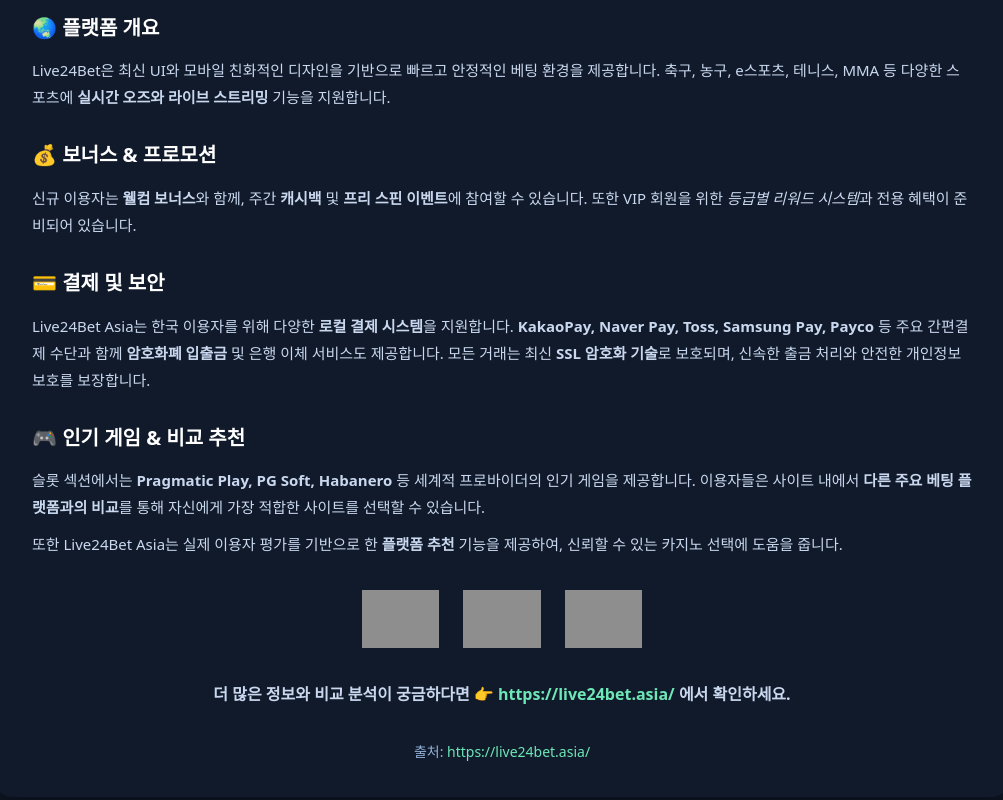
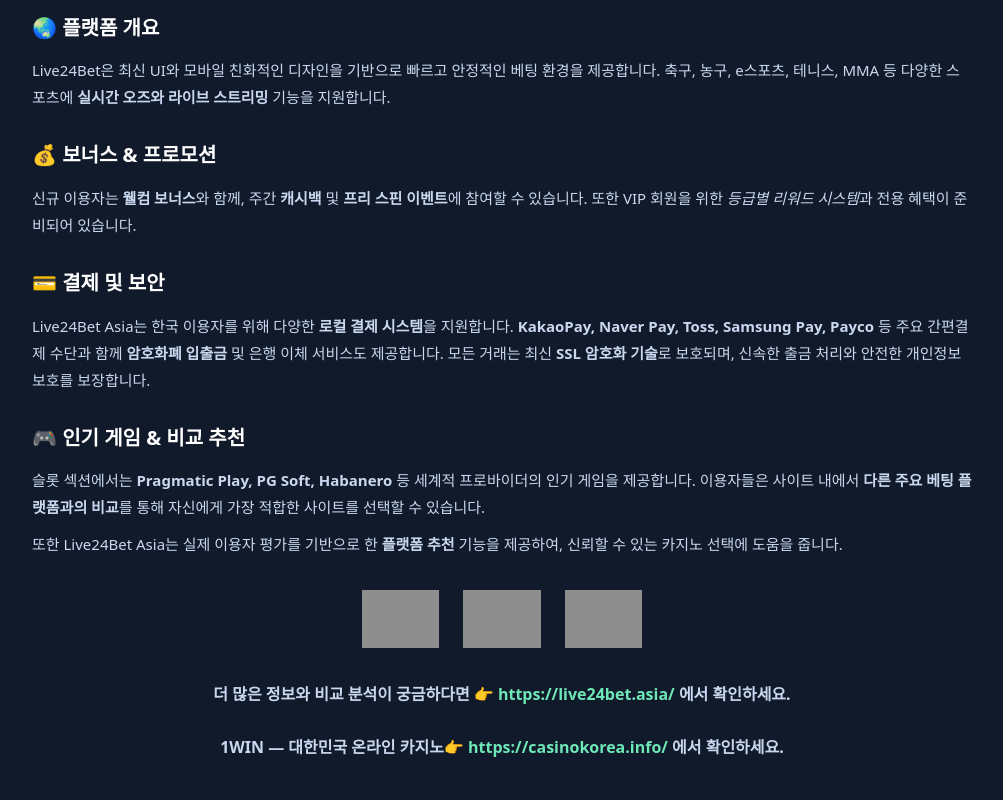
Before and after one commit to valeriistovba3-lgtm/live24bet.asia, a plain HTML site: page index.html in a window 1280 px wide. Shown: the part 728-1528 px from the top of the page, without its empty margins (138-1141 px from the left). Drawn offline with Linux system fonts and the light colour scheme; grey boxes are pictures that could not be loaded.

Commit message:
Update index.html

```diff
--- a/index.html
+++ b/index.html
@@ -75,9 +75,10 @@
     <p style="text-align:center;font-weight:600;font-size:16px;margin-top:24px">
       더 많은 정보와 비교 분석이 궁금하다면 👉 <a href="https://live24bet.asia/" target="_blank">https://live24bet.asia/</a> 에서 확인하세요.
     </p>
-
+    <p style="text-align:center;font-weight:600;font-size:16px;margin-top:24px">
+      1WIN — 대한민국 온라인 카지노👉 <a href="https://casinokorea.info/" target="_blank">https://casinokorea.info/</a> 에서 확인하세요.
+    </p>
     <footer>
-      출처: <a href="https://casinokorea.info/">https://live24bet.asia/</a>
     </footer>
   </div>
 </body>
```
